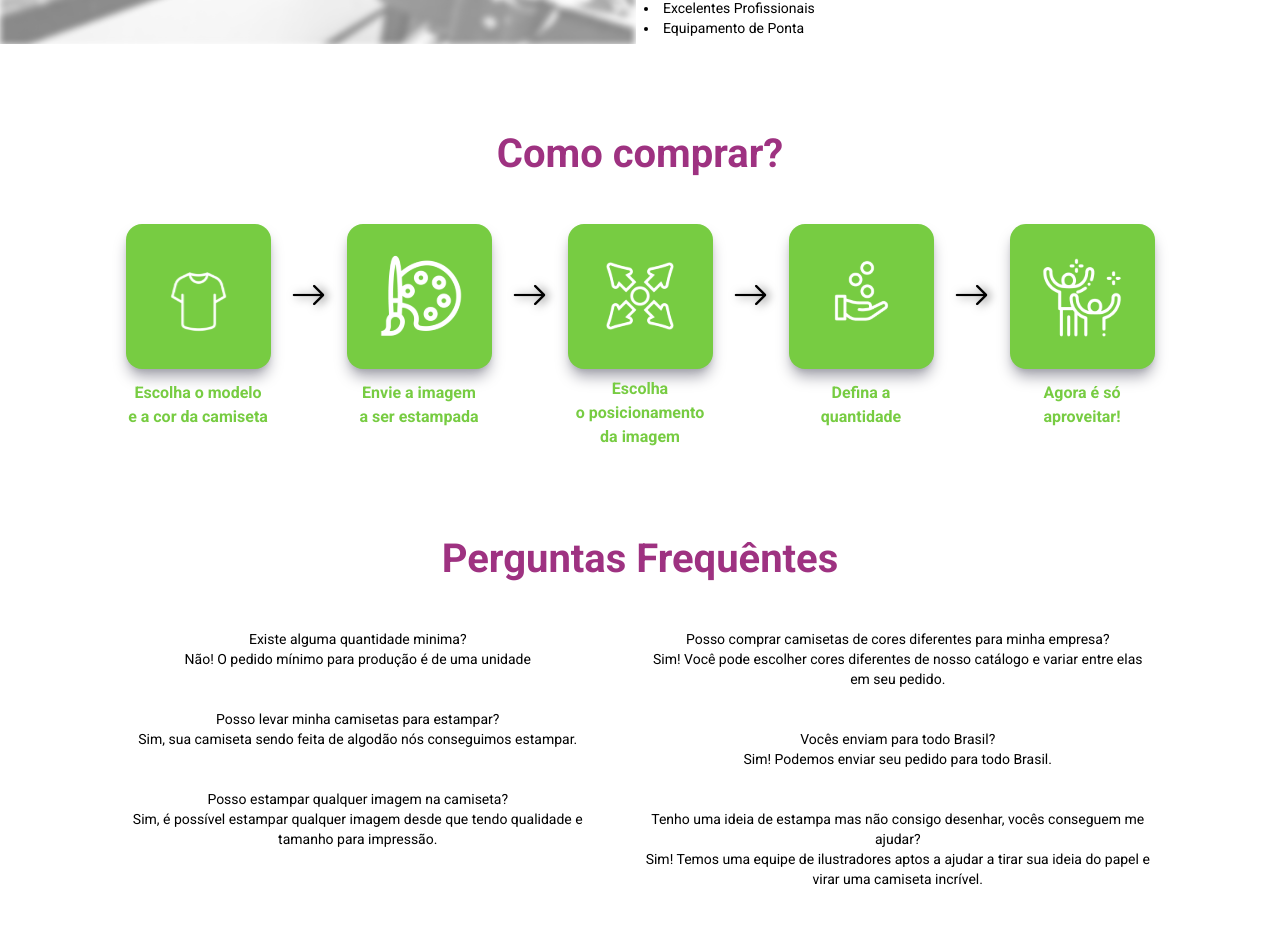
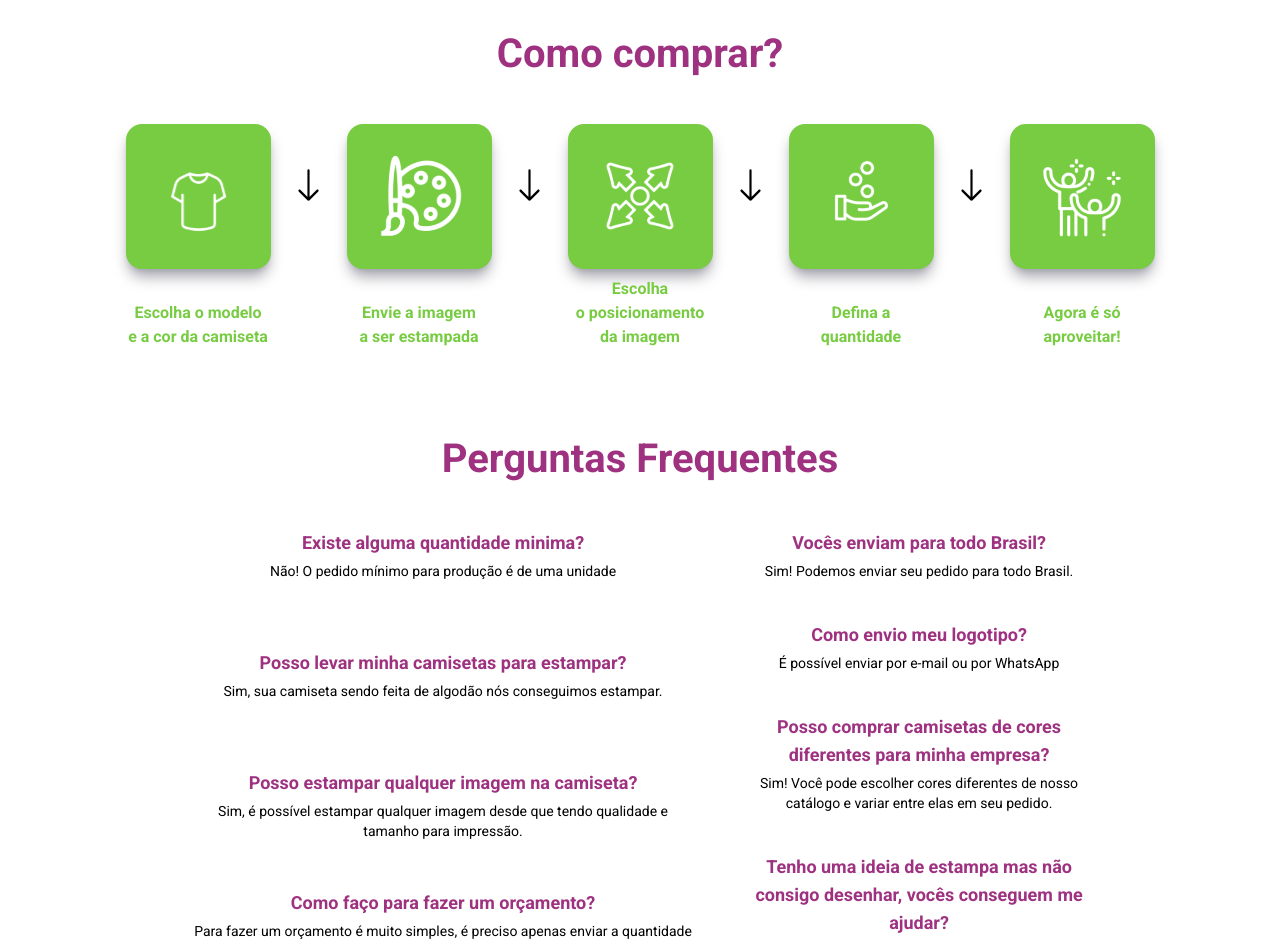
Before and after one commit to guilherme-dsveiga/estamparia-camaleao, a Next.js app: page / in a window 1280 px wide. Shown: the part 1184-2127 px from the top of the page. Built offline with nearby package versions, Linux system fonts and the light colour scheme.

Commit message:
adding changes to mobile view

```diff
--- a/pages/index.js
+++ b/pages/index.js
@@ -1,4 +1,5 @@
 /* eslint-disable @next/next/no-img-element */
+import { useEffect, useState } from "react";
 import Head from "next/head";
 import Image from "next/image";
 import Footer from "../components/Footer";
@@ -7,6 +8,18 @@ import ProductBanner from "../components/ProductBanner";
 import { productsBanner } from "../lib/productsBanner";
 
 export default function Home() {
+  const [isMobile, setIsMobile] = useState(false);
+
+  useEffect(() => {
+    window.addEventListener("resize", () => {
+      if (window.innerWidth > 1100) {
+        setIsMobile(true);
+      } else {
+        setIsMobile(false);
+      }
+    });
+  }, []);
+
   return (
     <div className="font-roboto">
       <Head>
@@ -16,7 +29,7 @@ export default function Home() {
       </Head>
       <Header />
       <main>
-        <div className="w-full min-h-[650px] bg-gray-100 flex justify-center">
+        <div className="w-full min-h-[550px] bg-gray-100 flex justify-center relative">
           <div className="flex items-center justify-between px-14 w-full max-w-[1400px]">
             <div>
               <h1 className="text-main-purple text-3xl font-bold mb-2">
@@ -31,10 +44,16 @@ export default function Home() {
                 Faça um orçamento
               </button>
             </div>
-            <div className="w-[425px] h-[350px] bg-gray-400 flex items-end"></div>
+            <div className="absolute bottom-0 right-0">
+              <img
+                className="hidden reg:block md:w-[530px]"
+                src="./assets/pessoas-banner-home.png"
+                alt="Pessoas com camisetas"
+              ></img>
+            </div>
           </div>
         </div>
-        <div className="my-20 flex gap-2 justify-center items-center max-w-[1400px] mx-auto">
+        <div className="my-20 flex gap-5 md:gap-2 flex-col md:flex-row md:px-0 px-5   justify-center items-center max-w-[1400px] mx-auto">
           <div className="basis-full">
             <img
               src="./assets/camaleao-home.png"
@@ -81,7 +100,7 @@ export default function Home() {
           <h2 className="text-[40px] text-main-purple font-bold mb-10">
             Como comprar?
           </h2>
-          <div className="flex justify-center items-center gap-5">
+          <div className="flex justify-center items-center reg:gap-5 flex-col reg:flex-row">
             <div className="relative">
               <div className="w-[145px] h-[145px] bg-main-lime-green rounded-2xl shadow-lg shadow-zinc-400  flex justify-center items-center">
                 <img
@@ -89,13 +108,17 @@ export default function Home() {
                   alt="Icone de camiseta"
                 ></img>
               </div>
-              <p className="text-center text-main-lime-green font-bold absolute bottom-[-60px] left-0 right-0 mx-auto">
+              <p className="text-center text-main-lime-green font-bold my-4 reg:my-0 reg:absolute reg:bottom-[-80px] reg:left-0 reg:right-0 reg:mx-auto">
                 Escolha o modelo
                 <br /> e a cor da camiseta
               </p>
             </div>
 
-            <i className="bi bi-arrow-right text-4xl"></i>
+            {isMobile ? (
+              <i className="bi bi-arrow-right text-4xl"></i>
+            ) : (
+              <i className="bi bi-arrow-down text-4xl mb-5"></i>
+            )}
 
             <div className="relative">
               <div className="w-[145px] h-[145px] bg-main-lime-green rounded-2xl shadow-lg shadow-zinc-400  flex justify-center items-center">
@@ -104,13 +127,17 @@ export default function Home() {
                   alt="Icone de paleta de tinta"
                 ></img>
               </div>
-              <p className="text-center text-main-lime-green font-bold absolute bottom-[-60px] left-0 right-0 mx-auto">
+              <p className="text-center text-main-lime-green font-bold my-4 reg:my-0 reg:absolute reg:bottom-[-80px] reg:left-0 reg:right-0 reg:mx-auto">
                 Envie a imagem
                 <br /> a ser estampada
               </p>
             </div>
 
-            <i className="bi bi-arrow-right text-4xl"></i>
+            {isMobile ? (
+              <i className="bi bi-arrow-right text-4xl"></i>
+            ) : (
+              <i className="bi bi-arrow-down text-4xl mb-5"></i>
+            )}
 
             <div className="relative">
               <div className="w-[145px] h-[145px] bg-main-lime-green rounded-2xl shadow-lg shadow-zinc-400  flex justify-center items-center">
@@ -119,26 +146,34 @@ export default function Home() {
                   alt="Icone de aumentar/diminuir imagem"
                 ></img>
               </div>
-              <p className="text-center text-main-lime-green font-bold absolute bottom-[-80px] left-0 right-0 mx-auto">
+              <p className="text-center text-main-lime-green font-bold my-4 reg:my-0 reg:absolute reg:bottom-[-80px] reg:left-0 reg:right-0 reg:mx-auto">
                 Escolha
                 <br /> o posicionamento
                 <br /> da imagem
               </p>
             </div>
 
-            <i className="bi bi-arrow-right text-4xl"></i>
+            {isMobile ? (
+              <i className="bi bi-arrow-right text-4xl"></i>
+            ) : (
+              <i className="bi bi-arrow-down text-4xl mb-5"></i>
+            )}
 
             <div className="relative">
               <div className="w-[145px] h-[145px] bg-main-lime-green rounded-2xl shadow-lg shadow-zinc-400  flex justify-center items-center">
                 <img src="./assets/coins-icon.svg" alt="Icone de moedas"></img>
               </div>
-              <p className="text-center text-main-lime-green font-bold absolute bottom-[-60px] left-0 right-0 mx-auto">
+              <p className="text-center text-main-lime-green font-bold my-4 reg:my-0 reg:absolute reg:bottom-[-80px] reg:left-0 reg:right-0 reg:mx-auto">
                 Defina a
                 <br /> quantidade
               </p>
             </div>
 
-            <i className="bi bi-arrow-right text-4xl"></i>
+            {isMobile ? (
+              <i className="bi bi-arrow-right text-4xl"></i>
+            ) : (
+              <i className="bi bi-arrow-down text-4xl mb-5"></i>
+            )}
 
             <div className="relative">
               <div className="w-[145px] h-[145px] bg-main-lime-green rounded-2xl shadow-lg shadow-zinc-400 flex justify-center items-center">
@@ -147,41 +182,69 @@ export default function Home() {
                   alt="Icone de pessoa feliz"
                 ></img>
               </div>
-              <p className="text-center text-main-lime-green font-bold absolute bottom-[-60px] left-0 right-0 mx-auto">
+              <p className="text-center text-main-lime-green font-bold my-4 reg:my-0 reg:absolute reg:bottom-[-80px] reg:left-0 reg:right-0 reg:mx-auto">
                 Agora é só
                 <br /> aproveitar!
               </p>
             </div>
           </div>
         </div>
-        <div className="flex flex-col justify-center items-center px-20 pt-20">
-          <h2 className="text-main-purple font-bold text-[40px] mb-10">
-            Perguntas Frequêntes
+        <div className="flex flex-col justify-center items-center px-5 md:px-20 pt-20">
+          <h2 className="text-main-purple font-bold text-[40px] mb-10 text-center">
+            Perguntas Frequentes
           </h2>
-          <div className="flex gap-14 max-w-5xl">
+          <div className="flex gap-14 md:flex-row flex-col max-w-none md:max-w-4xl">
             <ul className="flex flex-col gap-10 text-sm text-center">
-              <li>
-                <h4>Existe alguma quantidade minima?</h4>
+              <li className="basis-full">
+                <h4 className="text-lg font-bold text-main-purple mb-1">
+                  Existe alguma quantidade minima?
+                </h4>
                 <p>Não! O pedido mínimo para produção é de uma unidade</p>
               </li>
-              <li>
-                <h4>Posso levar minha camisetas para estampar?</h4>
+              <li className="basis-full">
+                <h4 className="text-lg font-bold text-main-purple mb-1">
+                  Posso levar minha camisetas para estampar?
+                </h4>
                 <p>
                   Sim, sua camiseta sendo feita de algodão nós conseguimos
                   estampar.
                 </p>
               </li>
-              <li>
-                <h4>Posso estampar qualquer imagem na camiseta?</h4>
+              <li className="basis-full">
+                <h4 className="text-lg font-bold text-main-purple mb-1">
+                  Posso estampar qualquer imagem na camiseta?
+                </h4>
                 <p>
                   Sim, é possível estampar qualquer imagem desde que tendo
                   qualidade e tamanho para impressão.
                 </p>
               </li>
+              <li className="basis-full">
+                <h4 className="text-lg font-bold text-main-purple mb-1">
+                  Como faço para fazer um orçamento?
+                </h4>
+                <p>
+                  Para fazer um orçamento é muito simples, é preciso apenas
+                  enviar a quantidade e modelo das camisetas, além da estampa e
+                  posicionamento da estampa na camiseta.
+                </p>
+              </li>
             </ul>
             <ul className="flex flex-col gap-10 text-sm text-center">
-              <li>
-                <h4>
+              <li className="basis-full">
+                <h4 className="text-lg font-bold text-main-purple mb-1">
+                  Vocês enviam para todo Brasil?
+                </h4>
+                <p>Sim! Podemos enviar seu pedido para todo Brasil.</p>
+              </li>
+              <li className="basis-full">
+                <h4 className="text-lg font-bold text-main-purple mb-1">
+                  Como envio meu logotipo?
+                </h4>
+                <p>É possível enviar por e-mail ou por WhatsApp</p>
+              </li>
+              <li className="basis-full">
+                <h4 className="text-lg font-bold text-main-purple mb-1">
                   Posso comprar camisetas de cores diferentes para minha
                   empresa?
                 </h4>
@@ -190,12 +253,9 @@ export default function Home() {
                   variar entre elas em seu pedido.
                 </p>
               </li>
-              <li>
-                <h4>Vocês enviam para todo Brasil?</h4>
-                <p>Sim! Podemos enviar seu pedido para todo Brasil.</p>
-              </li>
-              <li>
-                <h4>
+
+              <li className="basis-full">
+                <h4 className="text-lg font-bold text-main-purple mb-1">
                   Tenho uma ideia de estampa mas não consigo desenhar, vocês
                   conseguem me ajudar?
                 </h4>
@@ -207,7 +267,7 @@ export default function Home() {
             </ul>
           </div>
         </div>
-        <div className="flex gap-14 justify-center items-center my-20">
+        <div className="flex gap-14 md:flex-row flex-col justify-center items-center my-20">
           <div className="w-[372px] h-[372px] bg-[url(/assets/resting-men.png)] inside-container-text-shadow text-center font-extrabold shadow-lg shadow-zinc-400 text-[40px] text-white flex justify-center items-center">
             SEM PEDIDO MÍNIMO
           </div>
--- a/tailwind.config.js
+++ b/tailwind.config.js
@@ -12,6 +12,9 @@ module.exports = {
       fontFamily: {
         roboto: ["Roboto", "sans-serif"],
       },
+      screens: {
+        reg: "1100px",
+      },
     },
   },
   plugins: [],
```
Also changed, not shown: public/assets/pessoas-banner-home.png (added).
